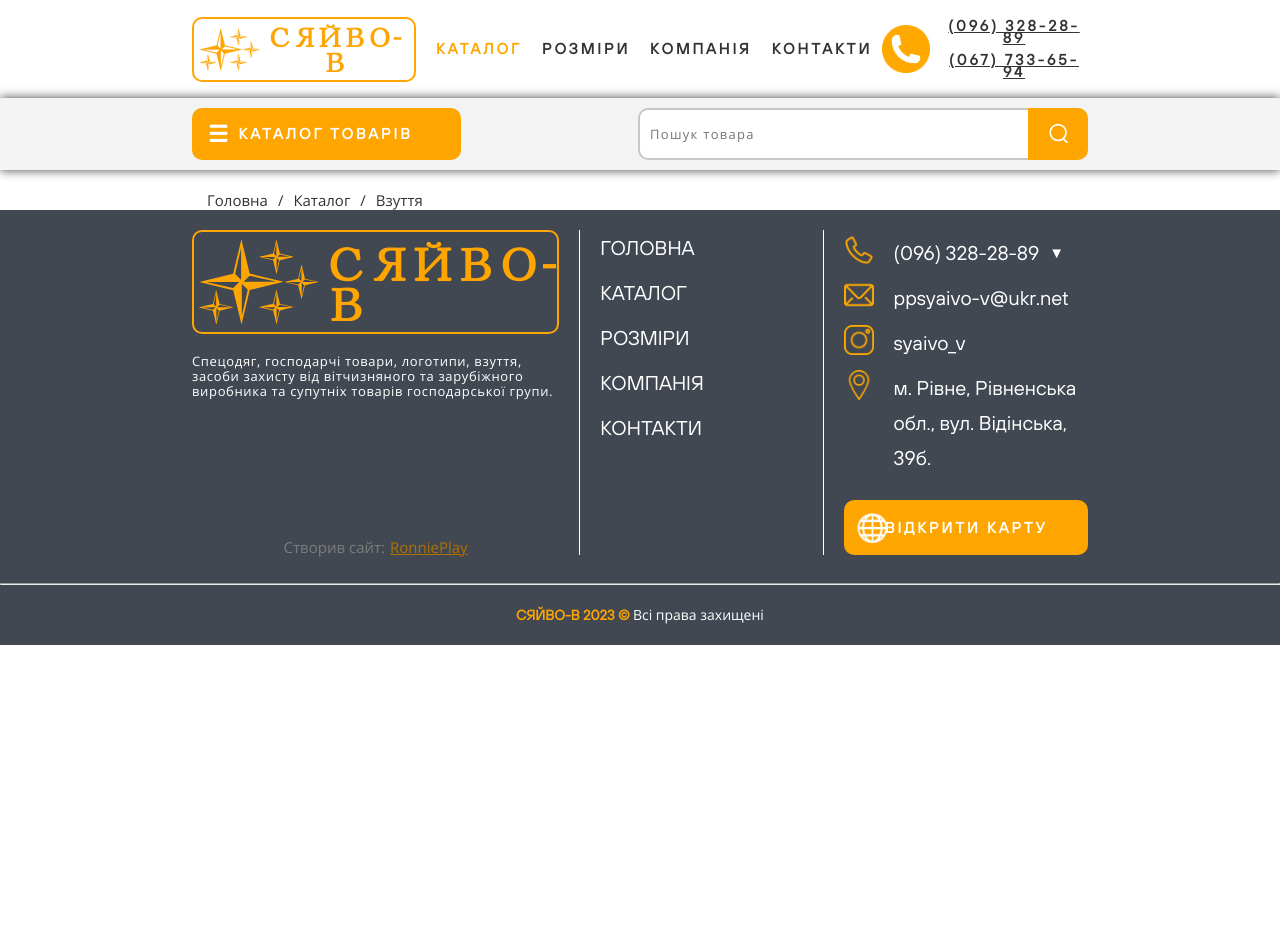
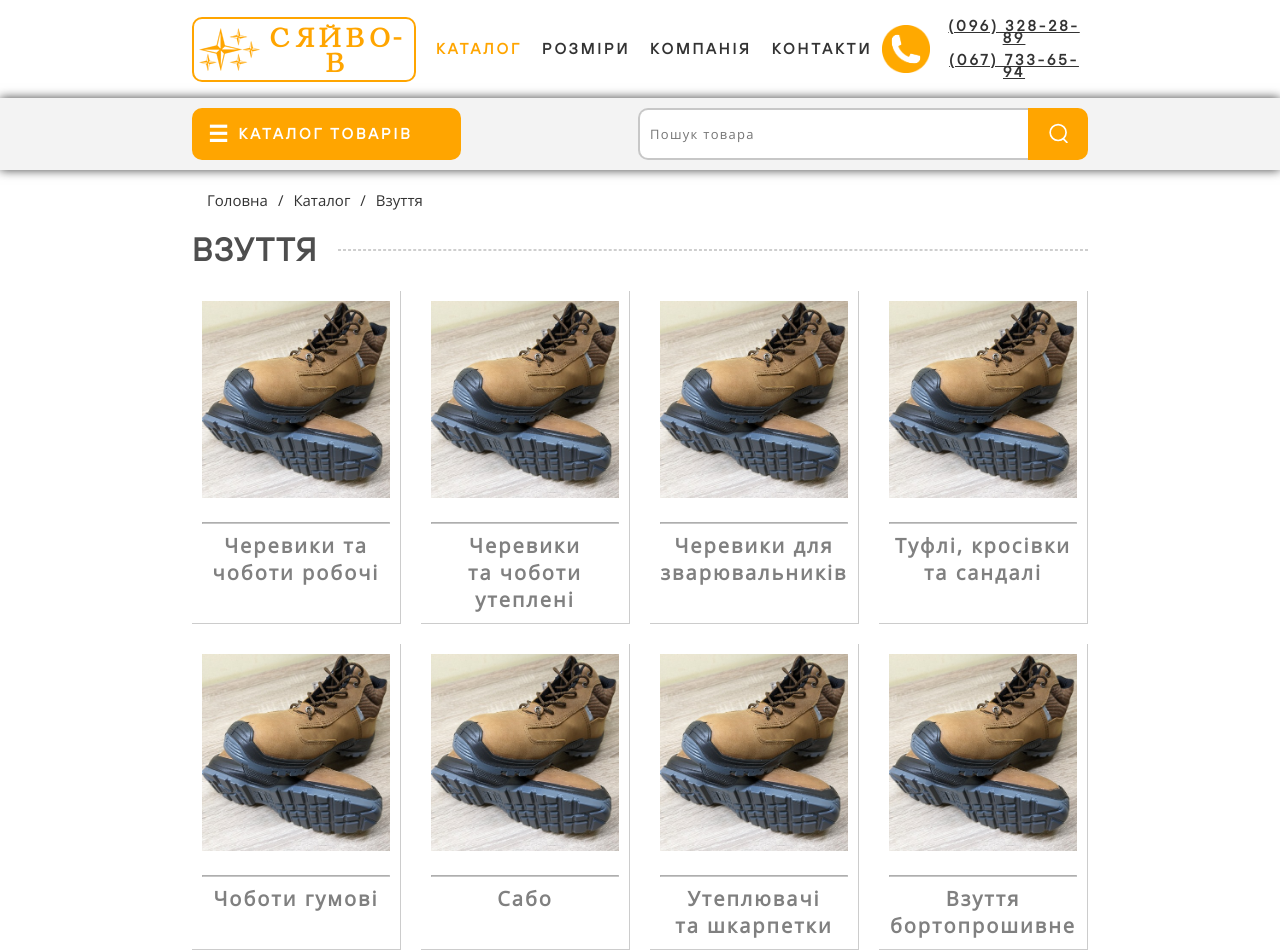
Before and after one commit to ReveinOFF/SyaivoV, a React (Create React App) app in the folder Front/: page /catalog/boots in a window 1280 px wide. Shown: the top 952 px of the page. Before the commit the page ends 800 px from the top, so only its background shows below. Built offline with nearby package versions, Linux system fonts and the light colour scheme.

Commit message:
Add 3 sub-catalogs

```diff
--- /dev/null
+++ b/Front/src/components/sub-catalogs/boots/boots.jsx
@@ -0,0 +1,73 @@
+import image from "../../../assets/img/temp/_________________64d0e4243704d.jpg";
+
+const Boots = () => {
+  return (
+    <>
+      <div className="catalog-title">
+        <h1>Взуття</h1>
+        <hr />
+      </div>
+
+      <div className="sub-catalog">
+        <div className="catalog-block">
+          <div className="image">
+            <img src={image} alt="sub-catalog" />
+          </div>
+          <hr />
+          <div>Черевики та чоботи робочі</div>
+        </div>
+        <div className="catalog-block">
+          <div className="image">
+            <img src={image} alt="sub-catalog" />
+          </div>
+          <hr />
+          <div>Черевики та чоботи утеплені</div>
+        </div>
+        <div className="catalog-block">
+          <div className="image">
+            <img src={image} alt="sub-catalog" />
+          </div>
+          <hr />
+          <div>Черевики для зварювальників</div>
+        </div>
+        <div className="catalog-block">
+          <div className="image">
+            <img src={image} alt="sub-catalog" />
+          </div>
+          <hr />
+          <div>Туфлі, кросівки та сандалі</div>
+        </div>
+        <div className="catalog-block">
+          <div className="image">
+            <img src={image} alt="sub-catalog" />
+          </div>
+          <hr />
+          <div>Чоботи гумові</div>
+        </div>
+        <div className="catalog-block">
+          <div className="image">
+            <img src={image} alt="sub-catalog" />
+          </div>
+          <hr />
+          <div>Сабо</div>
+        </div>
+        <div className="catalog-block">
+          <div className="image">
+            <img src={image} alt="sub-catalog" />
+          </div>
+          <hr />
+          <div>Утеплювачі та шкарпетки</div>
+        </div>
+        <div className="catalog-block">
+          <div className="image">
+            <img src={image} alt="sub-catalog" />
+          </div>
+          <hr />
+          <div>Взуття бортопрошивне</div>
+        </div>
+      </div>
+    </>
+  );
+};
+
+export default Boots;
--- /dev/null
+++ b/Front/src/components/sub-catalogs/clothing/clothing.jsx
@@ -0,0 +1,80 @@
+import image from "../../../assets/img/temp/_________________64d0e4243704d.jpg";
+
+const Clothing = () => {
+  return (
+    <>
+      <div className="catalog-title">
+        <h1>Спецодяг</h1>
+        <hr />
+      </div>
+
+      <div className="sub-catalog">
+        <div className="catalog-block">
+          <div className="image">
+            <img src={image} alt="sub-catalog" />
+          </div>
+          <hr />
+          <div>Головні убори</div>
+        </div>
+        <div className="catalog-block">
+          <div className="image">
+            <img src={image} alt="sub-catalog" />
+          </div>
+          <hr />
+          <div>Костюми та напівкомбінезони</div>
+        </div>
+        <div className="catalog-block">
+          <div className="image">
+            <img src={image} alt="sub-catalog" />
+          </div>
+          <hr />
+          <div>Одяг утеплений</div>
+        </div>
+        <div className="catalog-block">
+          <div className="image">
+            <img src={image} alt="sub-catalog" />
+          </div>
+          <hr />
+          <div>Одяг для зварювальників</div>
+        </div>
+        <div className="catalog-block">
+          <div className="image">
+            <img src={image} alt="sub-catalog" />
+          </div>
+          <hr />
+          <div>Одяг сигнальний</div>
+        </div>
+        <div className="catalog-block">
+          <div className="image">
+            <img src={image} alt="sub-catalog" />
+          </div>
+          <hr />
+          <div>Одяг камуфльрваний</div>
+        </div>
+        <div className="catalog-block">
+          <div className="image">
+            <img src={image} alt="sub-catalog" />
+          </div>
+          <hr />
+          <div>Одяг обмеженого терміну користування</div>
+        </div>
+        <div className="catalog-block">
+          <div className="image">
+            <img src={image} alt="sub-catalog" />
+          </div>
+          <hr />
+          <div>Одяг для захисту від вологи</div>
+        </div>
+        <div className="catalog-block">
+          <div className="image">
+            <img src={image} alt="sub-catalog" />
+          </div>
+          <hr />
+          <div>Халати, медичні та кухарські костюми</div>
+        </div>
+      </div>
+    </>
+  );
+};
+
+export default Clothing;
--- /dev/null
+++ b/Front/src/components/sub-catalogs/protected/protected.jsx
@@ -0,0 +1,59 @@
+import image from "../../../assets/img/temp/_________________64d0e4243704d.jpg";
+
+const Protected = () => {
+  return (
+    <>
+      <div className="catalog-title">
+        <h1>Засоби індивідуального захисту</h1>
+        <hr />
+      </div>
+
+      <div className="sub-catalog">
+        <div className="catalog-block">
+          <div className="image">
+            <img src={image} alt="sub-catalog" />
+          </div>
+          <hr />
+          <div>Захисні головні убори</div>
+        </div>
+        <div className="catalog-block">
+          <div className="image">
+            <img src={image} alt="sub-catalog" />
+          </div>
+          <hr />
+          <div>Захисні рукавиці</div>
+        </div>
+        <div className="catalog-block">
+          <div className="image">
+            <img src={image} alt="sub-catalog" />
+          </div>
+          <hr />
+          <div>Захисні наушники</div>
+        </div>
+        <div className="catalog-block">
+          <div className="image">
+            <img src={image} alt="sub-catalog" />
+          </div>
+          <hr />
+          <div>Захисні очки та стіклянні маски</div>
+        </div>
+        <div className="catalog-block">
+          <div className="image">
+            <img src={image} alt="sub-catalog" />
+          </div>
+          <hr />
+          <div>Захист від зімічних речовин</div>
+        </div>
+        <div className="catalog-block">
+          <div className="image">
+            <img src={image} alt="sub-catalog" />
+          </div>
+          <hr />
+          <div>Захист від падіння з висоти</div>
+        </div>
+      </div>
+    </>
+  );
+};
+
+export default Protected;
--- a/Front/src/pages/sub-catalog/sub-catalog.jsx
+++ b/Front/src/pages/sub-catalog/sub-catalog.jsx
@@ -1,6 +1,9 @@
 import { Link, NavLink, Navigate, useParams } from "react-router-dom";
 import "./sub-catalogStyle.scss";
 import { useCallback } from "react";
+import Clothing from "../../components/sub-catalogs/clothing/clothing";
+import Boots from "../../components/sub-catalogs/boots/boots";
+import Protected from "../../components/sub-catalogs/protected/protected";
 
 const SubCatalog = () => {
   const { name } = useParams();
@@ -13,8 +16,6 @@ const SubCatalog = () => {
         return "Взуття";
       case "protected":
         return "Засоби індивідуального захисту";
-      case "household":
-        return "Господарчі товари";
       default:
         return "Помилка";
     }
@@ -23,13 +24,11 @@ const SubCatalog = () => {
   const getSubCatalogComponent = useCallback(() => {
     switch (name) {
       case "clothing":
-        return <></>;
+        return <Clothing />;
       case "boots":
-        return <></>;
+        return <Boots />;
       case "protected":
-        return <></>;
-      case "household":
-        return <></>;
+        return <Protected />;
       default:
         return <Navigate to="/error" />;
     }
--- a/Front/src/pages/sub-catalog/sub-catalogStyle.scss
+++ b/Front/src/pages/sub-catalog/sub-catalogStyle.scss
@@ -0,0 +1,76 @@
+.catalog-title {
+  display: flex;
+  align-items: center;
+
+  h1 {
+    margin-right: 20px;
+    font-family: TTHoves;
+    text-transform: uppercase;
+    color: rgb(78, 78, 78);
+    letter-spacing: 0.05em;
+    text-wrap: nowrap;
+  }
+
+  hr {
+    border-color: rgba(128, 128, 128, 0.377);
+    border-style: dashed;
+    width: 100%;
+    margin: 0;
+  }
+}
+
+.sub-catalog {
+  margin-bottom: 30px;
+  display: grid;
+  grid-template-columns: repeat(4, 1fr);
+  grid-gap: 20px;
+  user-select: none;
+
+  .catalog-block {
+    border-bottom: 1px solid rgba(128, 128, 128, 0.404);
+    border-right: 1px solid rgba(128, 128, 128, 0.404);
+    padding: 10px;
+    background-color: white;
+    transition: all 0.3s;
+
+    &:hover {
+      border-color: rgba(128, 128, 128, 0);
+      box-shadow: 5px 5px 10px 0 rgba(128, 128, 128, 0.404);
+
+      img {
+        scale: 1.1;
+      }
+
+      div:last-child {
+        color: rgb(80, 80, 80);
+      }
+    }
+
+    .image {
+      overflow: hidden;
+      margin-bottom: 20px;
+
+      img {
+        width: 100%;
+        height: 100%;
+        object-fit: cover;
+        transition: scale 0.3s;
+      }
+    }
+
+    hr {
+      border-color: rgba(78, 78, 78, 0.315);
+    }
+
+    div:last-child {
+      text-align: center;
+      text-wrap: balance;
+      font-family: OpenSans;
+      font-weight: 600;
+      letter-spacing: 0.1em;
+      font-size: 20px;
+      color: gray;
+      transition: color 0.3s;
+    }
+  }
+}
```
